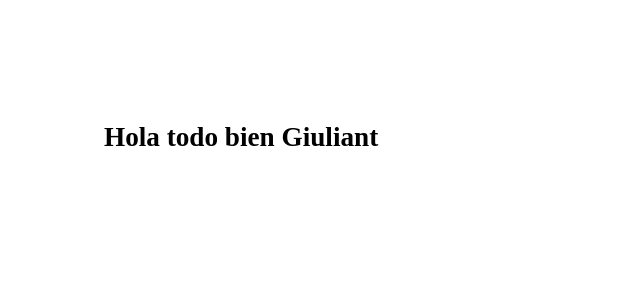
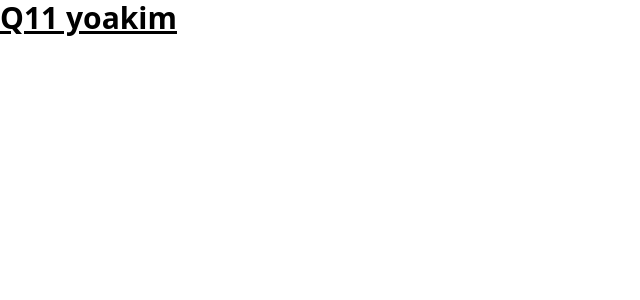
Before and after one commit to JoaGal/AutoDi, a Next.js app: page / in a window 1280 px wide. Shown: the top 300 px of the page, without its empty margins (0-640 px from the left). Built offline with nearby package versions, Linux system fonts and the light colour scheme.

Commit message:
tailwind added

```diff
--- /dev/null
+++ b/app/globals.css
@@ -0,0 +1,3 @@
+@tailwind base;
+@tailwind components;
+@tailwind utilities;
--- a/app/layout.tsx
+++ b/app/layout.tsx
@@ -1,3 +1,5 @@
+import "./globals.css"
+
 export default function RootLayout({
   children,
 }: {
--- a/app/page.module.css
+++ /dev/null
@@ -1,19 +0,0 @@
-.main {
-  display: flex;
-  flex-direction: column;
-  justify-content: space-between;
-  align-items: center;
-  padding: 6rem;
-  min-height: 100vh;
-}
-
-.description {
-  display: inherit;
-  justify-content: inherit;
-  align-items: inherit;
-  font-size: 0.85rem;
-  max-width: var(--max-width);
-  width: 100%;
-  z-index: 2;
-  font-family: var(--font-mono);
-}
--- a/app/page.tsx
+++ b/app/page.tsx
@@ -1,11 +1,10 @@
-import styles from './page.module.css'
 
 
 export default function Home() {
   return (
-    <main className={styles.main}>
-      <div className={styles.description}>
-        <h1>Hola todo bien Giuliant</h1>
+    <main>
+      <div>
+        <h1 className="text-3xl font-bold underline">Q11 yoakim</h1>
       </div>
     </main>
   )
--- a/package.json
+++ b/package.json
@@ -19,5 +19,10 @@
     "react": "18.2.0",
     "react-dom": "18.2.0",
     "typescript": "4.9.5"
+  },
+  "devDependencies": {
+    "autoprefixer": "^10.4.13",
+    "postcss": "^8.4.21",
+    "tailwindcss": "^3.2.6"
   }
 }
--- /dev/null
+++ b/postcss.config.js
@@ -0,0 +1,6 @@
+module.exports = {
+  plugins: {
+    tailwindcss: {},
+    autoprefixer: {},
+  },
+}
--- /dev/null
+++ b/tailwind.config.js
@@ -0,0 +1,12 @@
+/** @type {import('tailwindcss').Config} */
+module.exports = {
+  content: [
+    "./app/**/*.{js,ts,jsx,tsx}",
+    "./pages/**/*.{js,ts,jsx,tsx}",
+    "./components/**/*.{js,ts,jsx,tsx}",
+  ],
+  theme: {
+    extend: {},
+  },
+  plugins: [],
+};
```
Also changed, not shown: 1 other file (tests, documents, lock files or other folders).
